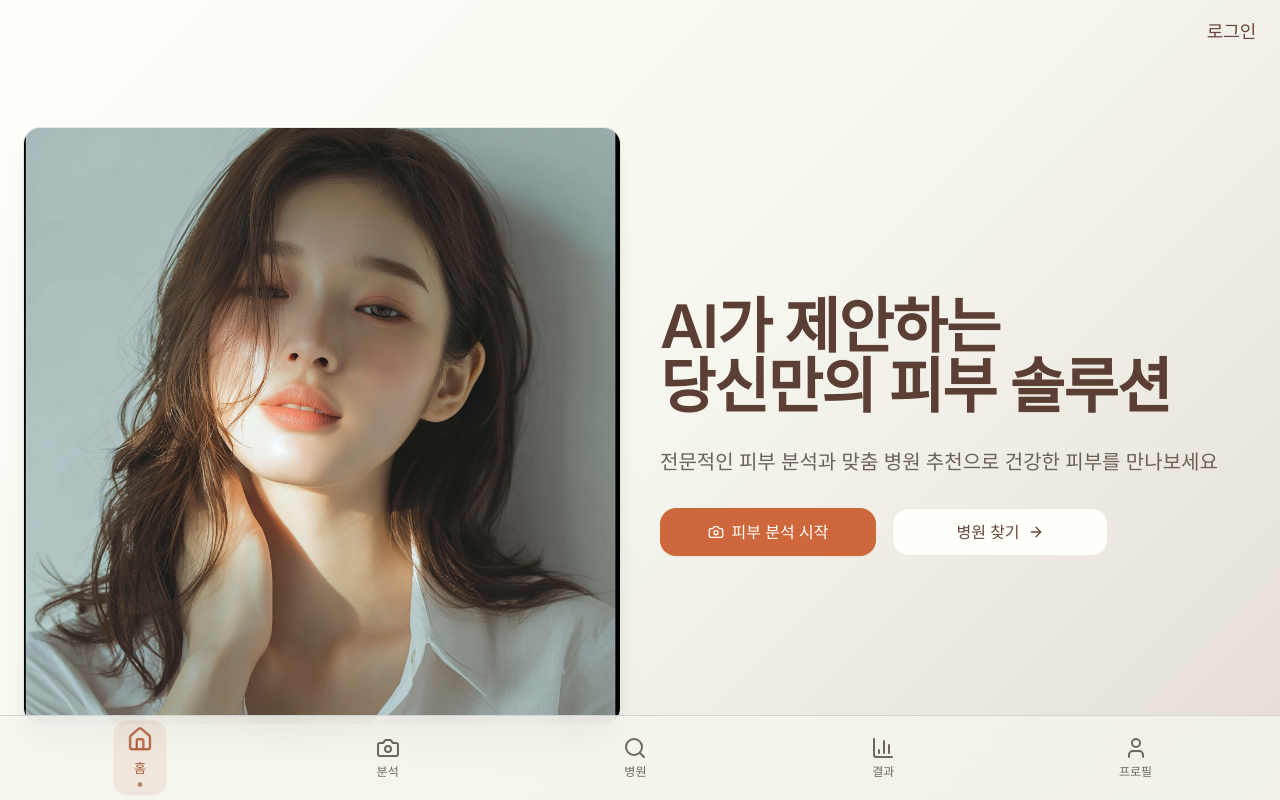
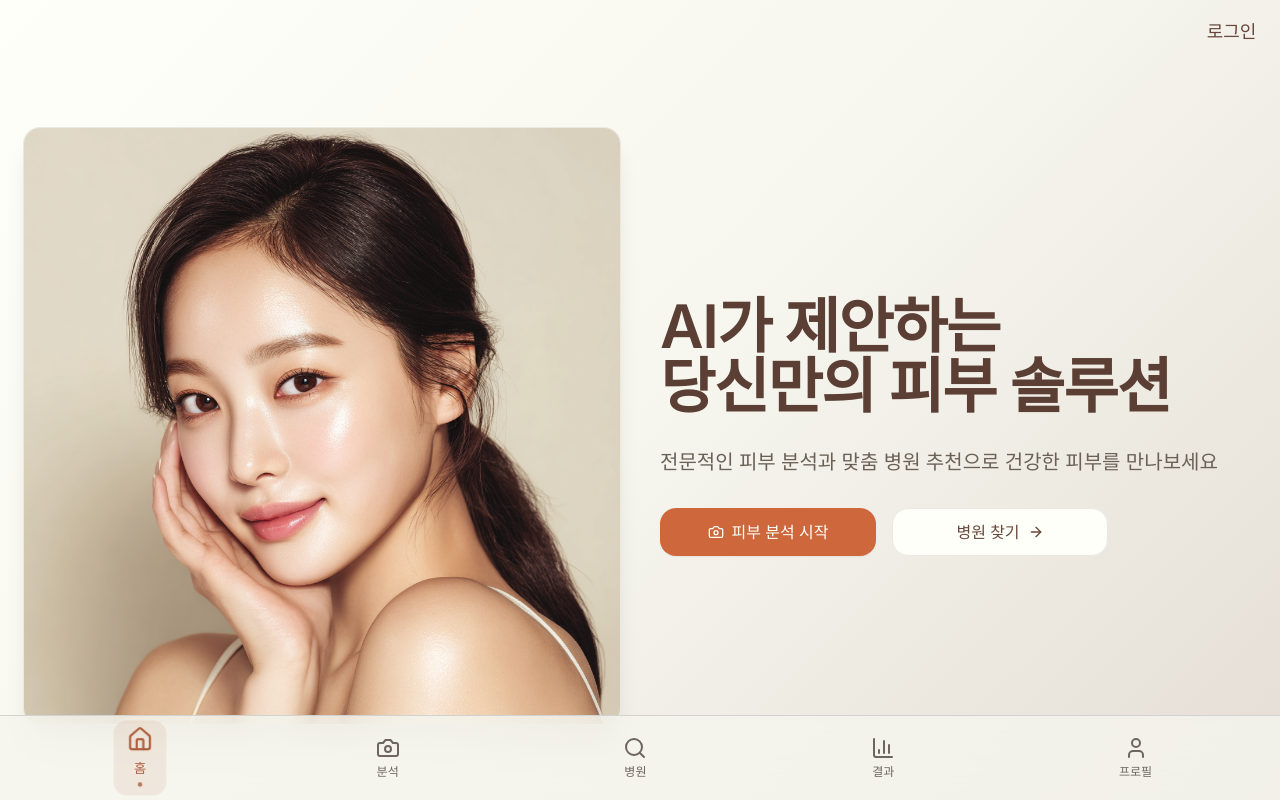
Before and after one commit to SkinMatchProject5/SkinMatchFront, a React (Vite) app: page / in a window 1280 px wide. Shown: the top 800 px of the page. Built offline with nearby package versions, Linux system fonts and the light colour scheme.

Commit message:
Update home banner image
Replaced the existing image on the home banner with the new provided image.

```diff
--- a/src/pages/Index.tsx
+++ b/src/pages/Index.tsx
@@ -35,7 +35,7 @@ const Index = () => {
               {/* Left: Image */}
               <div className="order-1 md:order-none">
                 <img
-                  src="/lovable-uploads/1725a015-f13f-48bb-a759-08aa0891a593.png"
+                  src="/lovable-uploads/8436a2f6-9714-4388-8ba5-fbc28c9cbac1.png"
                   alt="AI 피부 분석 배너 이미지"
                   className="w-full h-auto rounded-2xl shadow-xl ring-1 ring-border object-cover aspect-square"
                   loading="eager"
```
Also changed, not shown: public/lovable-uploads/8436a2f6-9714-4388-8ba5-fbc28c9cbac1.png (added).
